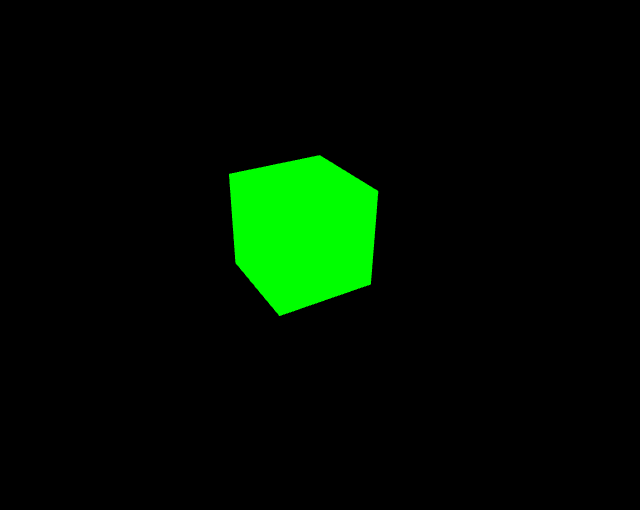
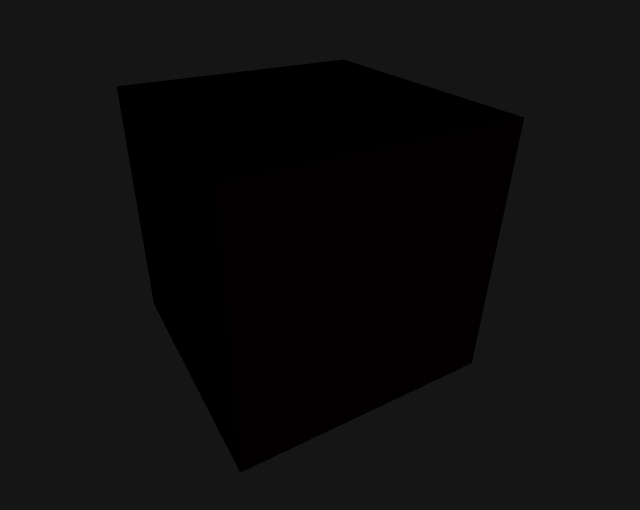
Before and after one commit to thibautvs/threejs-playground, a plain HTML site: page index.html in a window 1280 px wide. Shown: the part 170-680 px from the top of the page, without its empty margins (339-979 px from the left). Drawn offline with nearby package versions, Linux system fonts and the light colour scheme; animation ran at ten frames a second.

Commit message:
Implemented lighting and reflections

```diff
--- a/index.html
+++ b/index.html
@@ -18,15 +18,20 @@
       )
 
       const renderer = new THREE.WebGLRenderer({ antialias: true })
+      renderer.setClearColor('#151515')
       renderer.setSize(window.innerWidth, window.innerHeight)
       document.body.appendChild(renderer.domElement)
 
       const geometry = new THREE.BoxGeometry()
-      const material = new THREE.MeshBasicMaterial({ color: 0x00ff00 })
+      const material = new THREE.MeshLambertMaterial({ color: 0xf6163b })
       const cube = new THREE.Mesh(geometry, material)
       scene.add(cube)
 
-      camera.position.z = 5
+      const light = new THREE.PointLight(0xffffff, 1.5, 100)
+      light.position.set(10, 0, 25)
+      scene.add(light)
+
+      camera.position.z = 2
 
       function animate() {
         requestAnimationFrame(animate)
```
